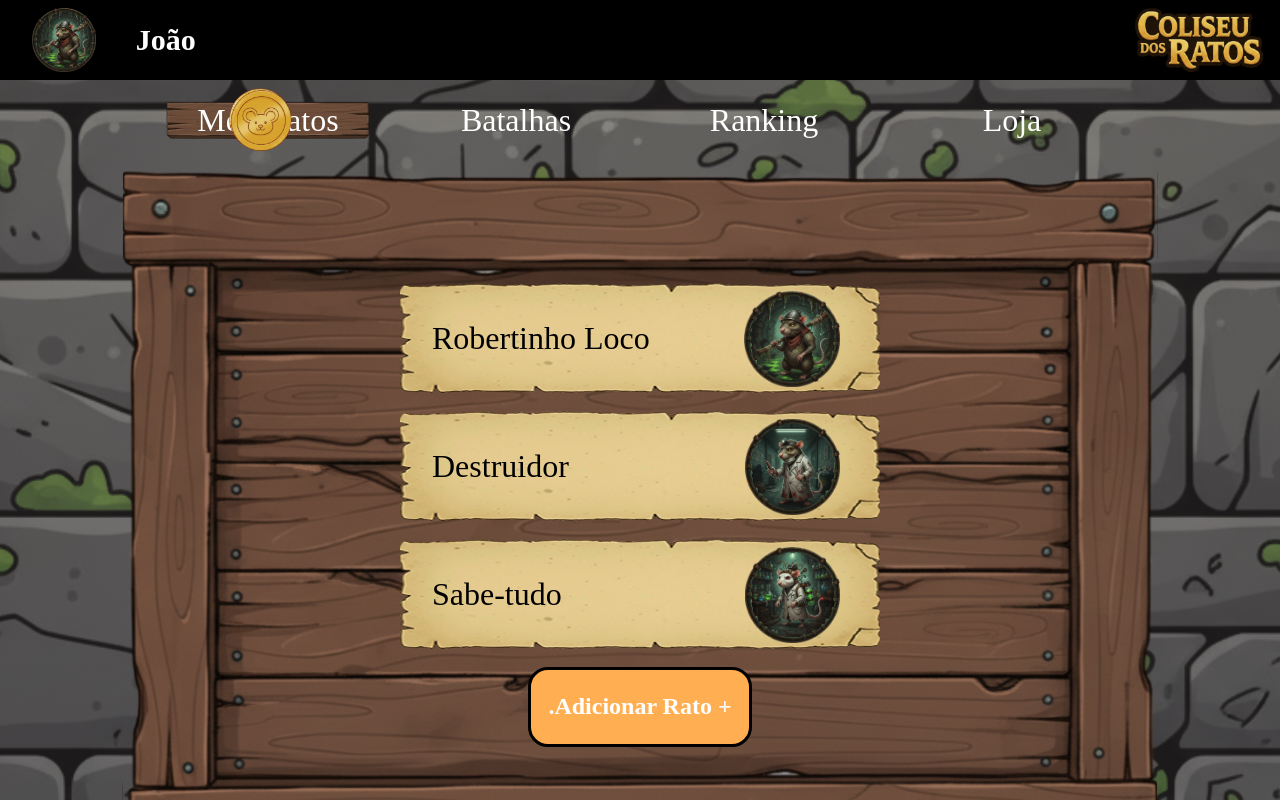
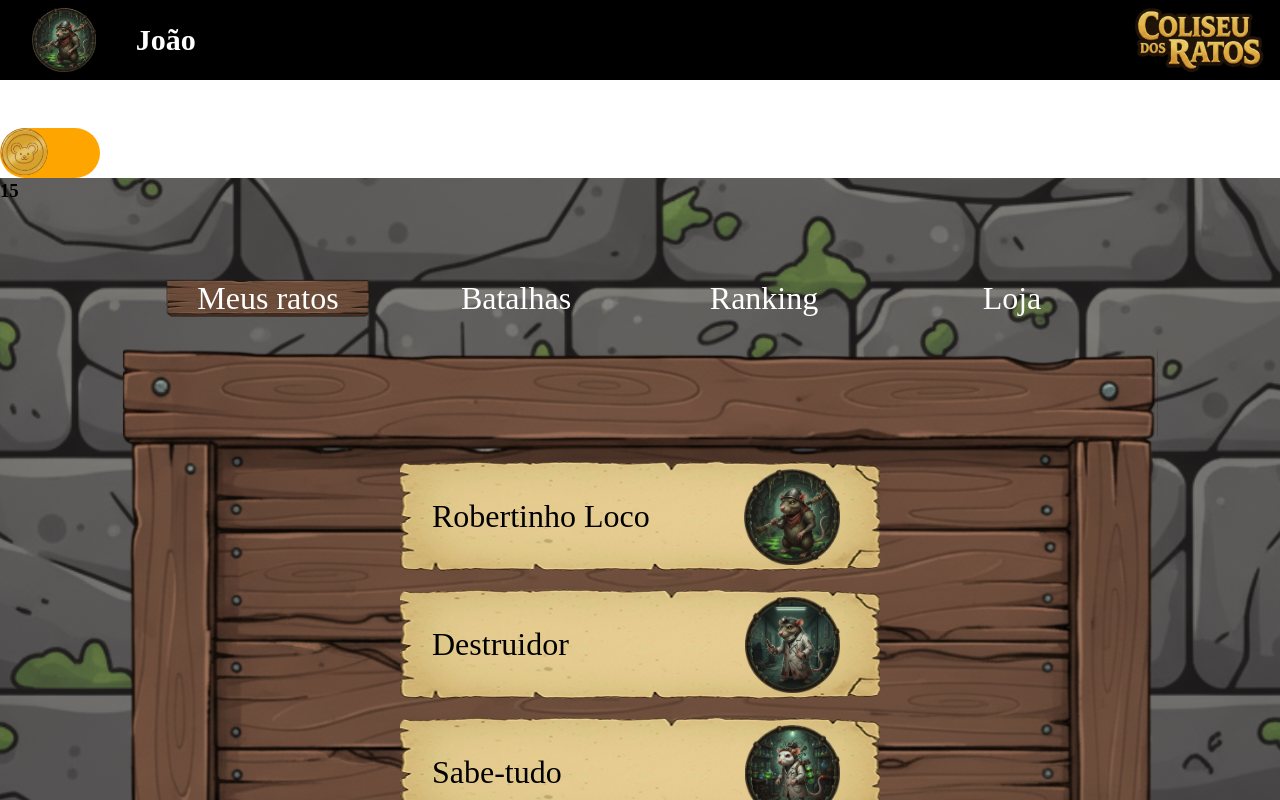
Before and after one commit to Gabriel-Maran/rinha-de-ratos-Web, a React (Vite) app in the folder FrontEnd/rinhaRatos/: page /home in a window 1280 px wide. Shown: the top 800 px of the page. Built offline with nearby package versions, Linux system fonts and the light colour scheme; a web font is replaced by a local one.

Commit message:
comecei a implementar a moeda
falta o css, tirar aquel margin-top de lá

```diff
--- a/FrontEnd/rinhaRatos/src/App.jsx
+++ b/FrontEnd/rinhaRatos/src/App.jsx
@@ -4,7 +4,7 @@ import { Outlet } from "react-router-dom";
 function App() {
   return (
     <>
-      <Outlet />
+    <Outlet />
     </>
   );
 }
--- a/FrontEnd/rinhaRatos/src/components/Header.jsx
+++ b/FrontEnd/rinhaRatos/src/components/Header.jsx
@@ -1,6 +1,6 @@
 import RatoEsgoto from "../assets/classeRatos/RatoEsgoto.png";
 import Logo from "../assets/Logo_Coliseu_dos_Ratos.svg";
-import mouseCoin from "../assets/moedas/imgCoin.svg"
+import mouseCoin from "../assets/moedas/imgCoin.svg";
 import "../css/Header.css";
 
 export default function Header() {
@@ -14,12 +14,16 @@ export default function Header() {
         <div className="nomeFotoPlayer">
           <img src={RatoEsgoto} />
           <h1>{nomePlayer}</h1>
-           <img
-           className="mouseCoin"
-           src={mouseCoin} alt="mouseCoin a moeda utilizada em nosso jogo"/>
         </div>
         <img src={Logo} />
-
+      </div>
+      <div className="quantidadeMoedas">
+        <img
+          className="mouseCoin"
+          src={mouseCoin}
+          alt="mouseCoin a moeda utilizada em nosso jogo"
+        />
+        <h3>15</h3>
       </div>
     </>
   );
--- a/FrontEnd/rinhaRatos/src/css/Header.css
+++ b/FrontEnd/rinhaRatos/src/css/Header.css
@@ -28,8 +28,17 @@
     margin-left: 2rem;
 }
 
+.quantidadeMoedas{
+    width: 100px;
+    height: 50px;
+    background-color: orange;
+    border-radius: 28px;
+    margin-left: rem;
+    margin-top: 8rem;
+}
+
 .mouseCoin{
-    margin-top: 10rem;
+    height: 3rem;
 }
 
 img {
@@ -37,6 +46,6 @@ img {
     margin-right: 1rem;
 }
 
-div +img{
+div +   img{
     height: 4rem;
 }
```
